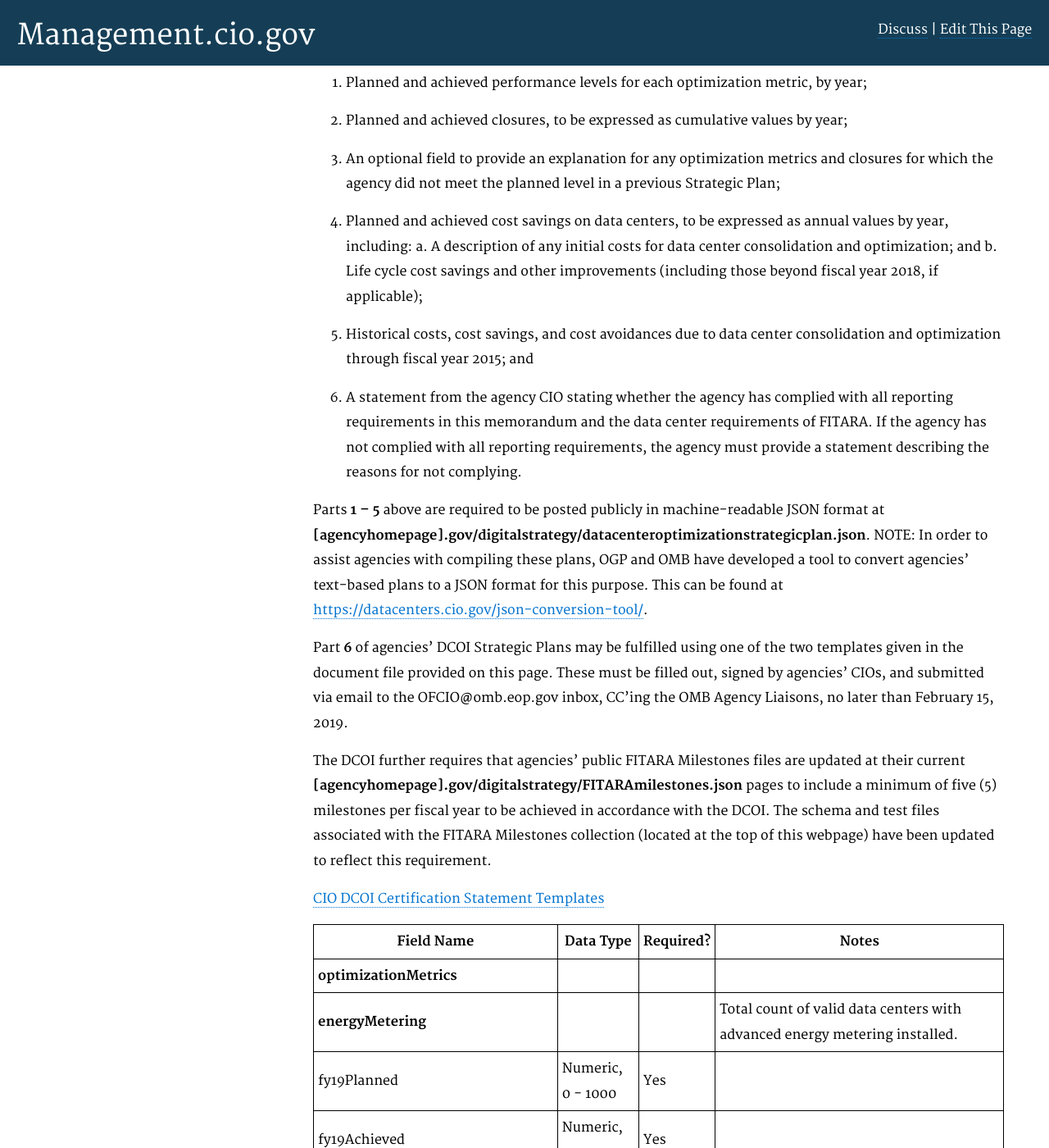
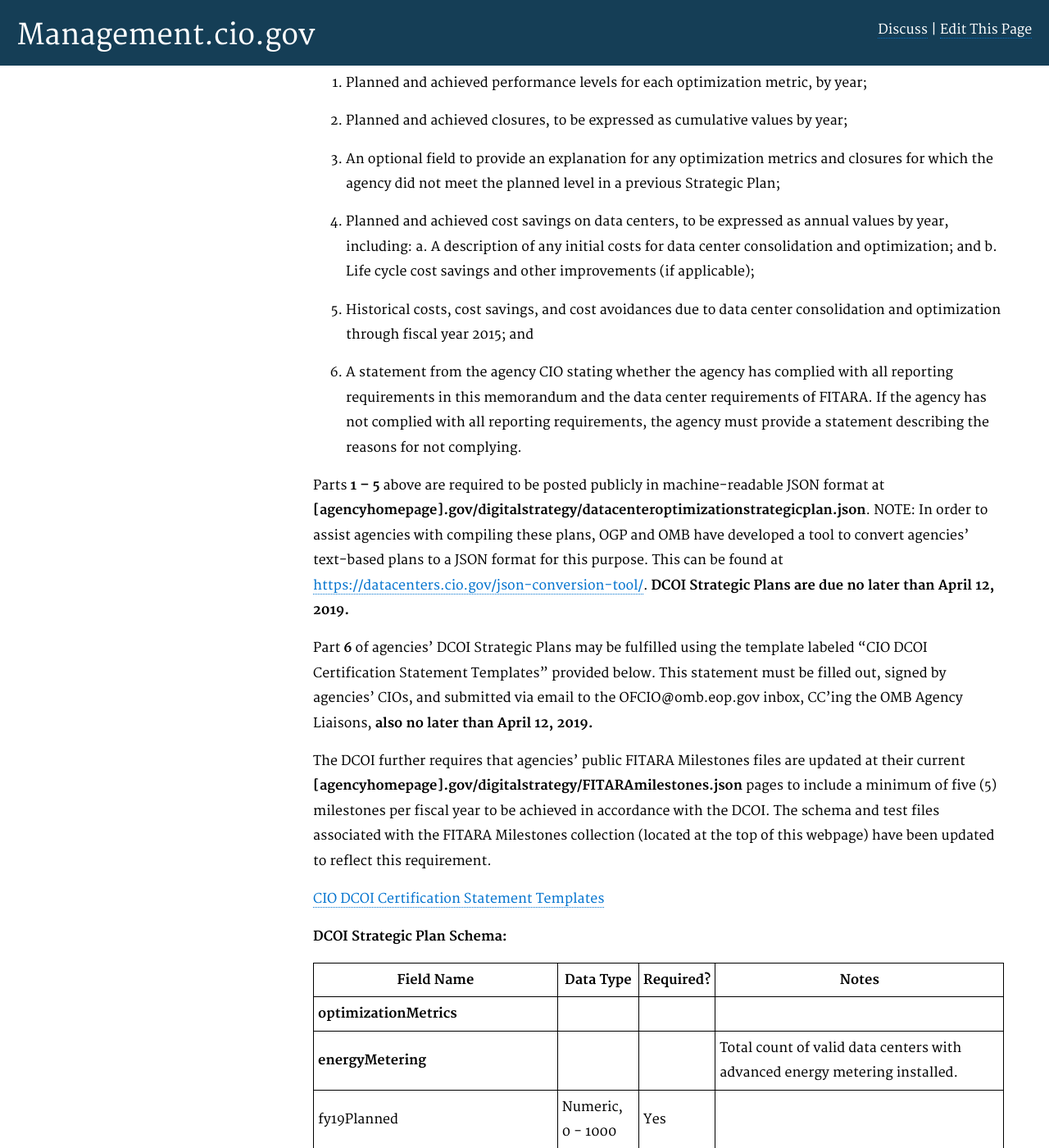
Before and after one commit to WhiteHouse/CIOmanagement, a Jekyll site: the page built from pages/schema.md, in a window 1280 px wide and 1400 px high, scrolled down 4859 px. Shown: the whole window at 82% size. Built offline with Jekyll 4.4.1, drawn with Linux system fonts in a browser that asks for light colours.

Commit message:
Strat Plan due date update
updated when CIO statements need to be submitted for April 12, 2019.
updated some language to make more sense based on new memo.

```diff
--- a/pages/schema.md
+++ b/pages/schema.md
@@ -115,17 +115,19 @@ The DCOI Strategic Plan has the following six required elements:
   3. An optional field to provide an explanation for any optimization metrics and closures for which the agency did not meet the planned level in a previous Strategic Plan;
   4. Planned and achieved cost savings on data centers, to be expressed as annual values by year, including:
    a. A description of any initial costs for data center consolidation and optimization; and
-  b. Life cycle cost savings and other improvements (including those beyond fiscal year 2018, if applicable);
+  b. Life cycle cost savings and other improvements (if applicable);
   5. Historical costs, cost savings, and cost avoidances due to data center consolidation and optimization through fiscal year 2015; and
   6. A statement from the agency CIO stating whether the agency has complied with all reporting requirements in this memorandum and the data center requirements of FITARA. If the agency has not complied with all reporting requirements, the agency must provide a statement describing the reasons for not complying.
 
-Parts **1 – 5** above are required to be posted publicly in machine-readable JSON format at **[agencyhomepage].gov/digitalstrategy/datacenteroptimizationstrategicplan.json**. NOTE: In order to assist agencies with compiling these plans, OGP and OMB have developed a tool to convert agencies’ text-based plans to a JSON format for this purpose. This can be found at [https://datacenters.cio.gov/json-conversion-tool/](https://datacenters.cio.gov/json-conversion-tool/).
+Parts **1 – 5** above are required to be posted publicly in machine-readable JSON format at **[agencyhomepage].gov/digitalstrategy/datacenteroptimizationstrategicplan.json**. NOTE: In order to assist agencies with compiling these plans, OGP and OMB have developed a tool to convert agencies’ text-based plans to a JSON format for this purpose. This can be found at [https://datacenters.cio.gov/json-conversion-tool/](https://datacenters.cio.gov/json-conversion-tool/). **DCOI Strategic Plans are due no later than April 12, 2019.**
 
-Part **6** of agencies’ DCOI Strategic Plans may be fulfilled using one of the two templates given in the document file provided on this page.  These must be filled out, signed by agencies’ CIOs, and submitted via email to the OFCIO@omb.eop.gov inbox, CC’ing the OMB Agency Liaisons, no later than February 15, 2019.
+Part **6** of agencies’ DCOI Strategic Plans may be fulfilled using the template labeled "CIO DCOI Certification Statement Templates" provided below. This statement must be filled out, signed by agencies’ CIOs, and submitted via email to the OFCIO@omb.eop.gov inbox, CC’ing the OMB Agency Liaisons, **also no later than April 12, 2019.**
 
 The DCOI further requires that agencies’ public FITARA Milestones files are updated at their current **[agencyhomepage].gov/digitalstrategy/FITARAmilestones.json** pages to include a minimum of five (5) milestones per fiscal year to be achieved in accordance with the DCOI. The schema and test files associated with the FITARA Milestones collection (located at the top of this webpage) have been updated to reflect this requirement.
 
 [CIO DCOI Certification Statement Templates](https://management.cio.gov/assets/docs/DCOI_StrategicPlans_part6_cioStatement.docx)
+
+**DCOI Strategic Plan Schema:**
 
 | Field Name                          | Data Type                       | Required? | Notes |
 --------------                        | --------------                  | ----------| --------------
```
